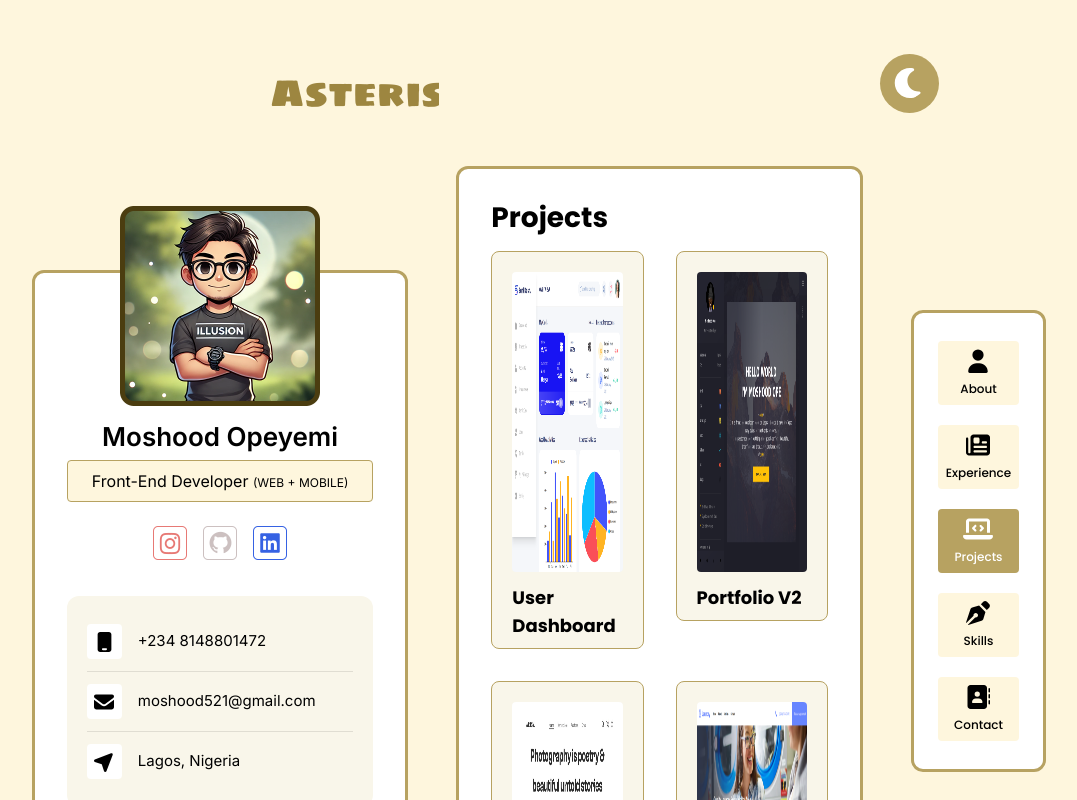
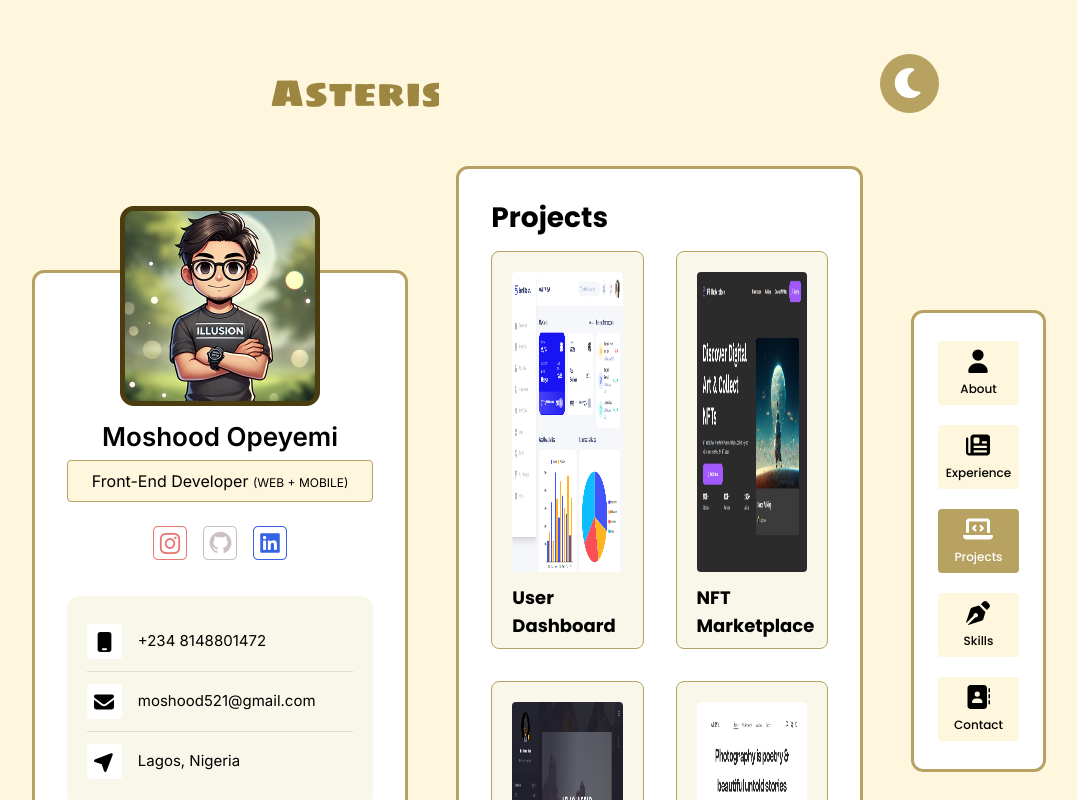
Before and after one commit to mosgizy/portfolio-v3, a Next.js app: page /projects in a window 1280 px wide. Shown: the top 800 px of the page, without its empty margins (101-1178 px from the left). Built offline with nearby package versions, Linux system fonts and the light colour scheme.

Commit message:
updated projects

```diff
--- a/src/app/projects/page.tsx
+++ b/src/app/projects/page.tsx
@@ -10,7 +10,11 @@ const Projects = () => {
 			title: 'user dashboard',
 			link: 'https://user-dashboard-lyart-chi.vercel.app/dashboard',
 		},
-
+		{
+			image: '/images/nft-marketplace.png',
+			title: 'NFT marketplace',
+			link: 'https://nft-marketplace-cyan-mu.vercel.app/',
+		},
 		{
 			image: '/images/portfolio.png',
 			title: 'portfolio v2',
@@ -26,11 +30,6 @@ const Projects = () => {
 			title: 'laundry service',
 			link: 'https://fabulous-laundry.vercel.app/',
 		},
-		// {
-		// 	image: '/images/skvllpvnk.png',
-		// 	title: 'skvllPvnkz',
-		// 	link: 'https://skvllpvnkz.com',
-		// },
 	];
 
 	return (
```
Also changed, not shown: public/images/nft-marketplace.png (added), 1 other file (tests, documents, lock files or other folders).
